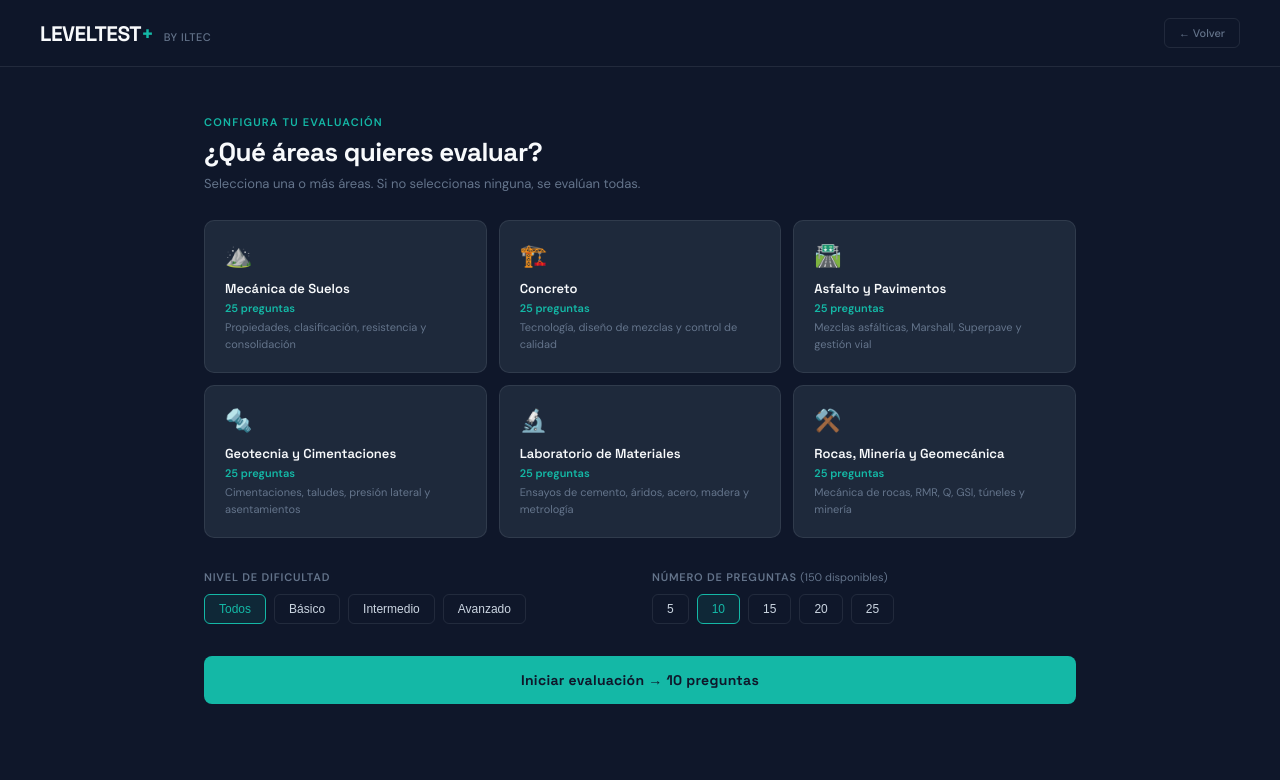
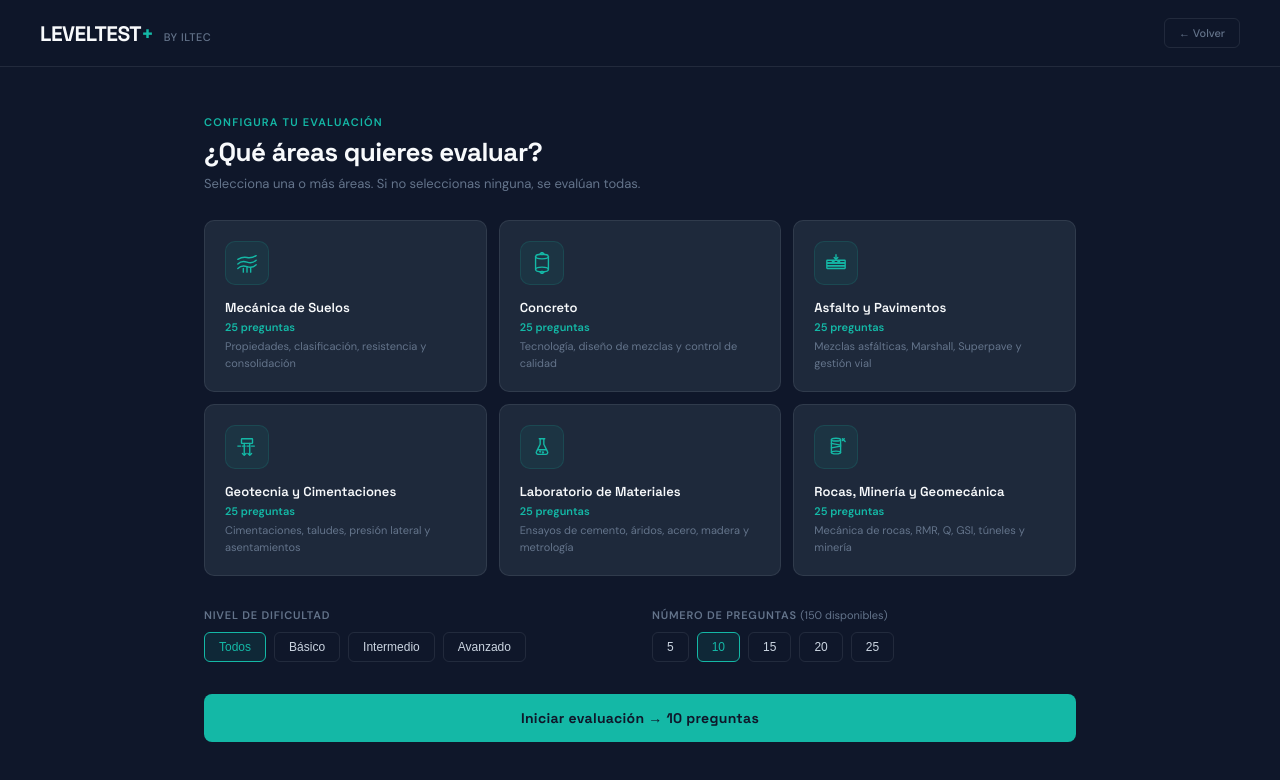
Before and after one commit to jcristovidal-pro/leveltest, a React (Vite) app: page / in a window 1280 px wide. Both pictures are taken after a click on the button "Iniciar evaluación →". Shown: the top 780 px of the page. Built offline with nearby package versions, Linux system fonts and the light colour scheme.

Commit message:
Update App.jsx

```diff
--- a/src/App.jsx
+++ b/src/App.jsx
@@ -18,13 +18,101 @@ const C = {
 const TIMER_TOTAL = 25;
 const LETTERS = ["A","B","C","D"];
 
+// ─── SVG ICONS ────────────────────────────────────────────────────────────────
+const icons = {
+  mecanica_suelos: ({ size=28, color="currentColor" }) => (
+    <svg width={size} height={size} viewBox="0 0 24 24" fill="none" stroke={color} strokeWidth="1.5" strokeLinecap="round" strokeLinejoin="round">
+      {/* soil layers / strata */}
+      <path d="M2 18 Q6 14 12 16 Q18 18 22 14"/>
+      <path d="M2 13 Q6 9 12 11 Q18 13 22 9"/>
+      <path d="M2 8 Q7 5 12 6 Q17 7 22 4"/>
+      <line x1="8" y1="18" x2="8" y2="22"/>
+      <line x1="12" y1="16" x2="12" y2="22"/>
+      <line x1="16" y1="17" x2="16" y2="22"/>
+    </svg>
+  ),
+  concreto: ({ size=28, color="currentColor" }) => (
+    <svg width={size} height={size} viewBox="0 0 24 24" fill="none" stroke={color} strokeWidth="1.5" strokeLinecap="round" strokeLinejoin="round">
+      {/* cylinder specimen */}
+      <ellipse cx="12" cy="5" rx="7" ry="2.5"/>
+      <line x1="5" y1="5" x2="5" y2="19"/>
+      <line x1="19" y1="5" x2="19" y2="19"/>
+      <ellipse cx="12" cy="19" rx="7" ry="2.5"/>
+      {/* compression arrows */}
+      <line x1="12" y1="1" x2="12" y2="3"/>
+      <polyline points="10,2 12,0 14,2"/>
+      <line x1="12" y1="21" x2="12" y2="23"/>
+      <polyline points="10,22 12,24 14,22"/>
+    </svg>
+  ),
+  asfalto_pavimentos: ({ size=28, color="currentColor" }) => (
+    <svg width={size} height={size} viewBox="0 0 24 24" fill="none" stroke={color} strokeWidth="1.5" strokeLinecap="round" strokeLinejoin="round">
+      {/* road cross-section layers */}
+      <rect x="2" y="15" width="20" height="3" rx="0.5"/>
+      <rect x="2" y="12" width="20" height="3" rx="0.5"/>
+      <rect x="2" y="9" width="20" height="3" rx="0.5"/>
+      {/* road markings */}
+      <line x1="8" y1="10.5" x2="10" y2="10.5" strokeDasharray="2 2"/>
+      <line x1="14" y1="10.5" x2="16" y2="10.5" strokeDasharray="2 2"/>
+      {/* Marshall arrow load */}
+      <line x1="12" y1="3" x2="12" y2="7"/>
+      <polyline points="10,6 12,8 14,6"/>
+    </svg>
+  ),
+  geotecnia_cimentaciones: ({ size=28, color="currentColor" }) => (
+    <svg width={size} height={size} viewBox="0 0 24 24" fill="none" stroke={color} strokeWidth="1.5" strokeLinecap="round" strokeLinejoin="round">
+      {/* foundation footprint */}
+      <rect x="6" y="3" width="12" height="5" rx="0.5"/>
+      {/* pile */}
+      <line x1="9" y1="8" x2="9" y2="20"/>
+      <line x1="15" y1="8" x2="15" y2="20"/>
+      {/* pile tip */}
+      <polyline points="7,19 9,21 11,19"/>
+      <polyline points="13,19 15,21 17,19"/>
+      {/* soil line */}
+      <line x1="2" y1="11" x2="22" y2="11" strokeDasharray="3 2"/>
+    </svg>
+  ),
+  laboratorio_materiales: ({ size=28, color="currentColor" }) => (
+    <svg width={size} height={size} viewBox="0 0 24 24" fill="none" stroke={color} strokeWidth="1.5" strokeLinecap="round" strokeLinejoin="round">
+      {/* flask / beaker */}
+      <path d="M9 3h6M10 3v6L6 17a2 2 0 001.8 3h8.4A2 2 0 0018 17L14 9V3"/>
+      {/* liquid level */}
+      <line x1="7.5" y1="15" x2="16.5" y2="15"/>
+      {/* bubbles */}
+      <circle cx="10" cy="17" r="0.5" fill={color}/>
+      <circle cx="13" cy="18" r="0.5" fill={color}/>
+    </svg>
+  ),
+  rocas_mineria: ({ size=28, color="currentColor" }) => (
+    <svg width={size} height={size} viewBox="0 0 24 24" fill="none" stroke={color} strokeWidth="1.5" strokeLinecap="round" strokeLinejoin="round">
+      {/* rock core sample */}
+      <ellipse cx="12" cy="4" rx="5" ry="1.5"/>
+      <line x1="7" y1="4" x2="7" y2="18"/>
+      <line x1="17" y1="4" x2="17" y2="18"/>
+      <ellipse cx="12" cy="18" rx="5" ry="1.5"/>
+      {/* fracture lines inside core */}
+      <line x1="7" y1="8" x2="17" y2="10"/>
+      <line x1="7" y1="13" x2="17" y2="11"/>
+      {/* pickaxe hint */}
+      <line x1="19" y1="3" x2="22" y2="6"/>
+      <line x1="21" y1="3" x2="19" y2="5"/>
+    </svg>
+  ),
+};
+
+const CatIcon = ({ id, size=28, color }) => {
+  const Icon = icons[id];
+  return Icon ? <Icon size={size} color={color || C.teal}/> : null;
+};
+
 const CATEGORIES = [
-  { id:"mecanica_suelos",         label:"Mecánica de Suelos",           icon:"⛰️",  desc:"Propiedades, clasificación, resistencia y consolidación" },
-  { id:"concreto",                label:"Concreto",                      icon:"🏗️",  desc:"Tecnología, diseño de mezclas y control de calidad" },
-  { id:"asfalto_pavimentos",      label:"Asfalto y Pavimentos",          icon:"🛣️",  desc:"Mezclas asfálticas, Marshall, Superpave y gestión vial" },
-  { id:"geotecnia_cimentaciones", label:"Geotecnia y Cimentaciones",     icon:"🔩",  desc:"Cimentaciones, taludes, presión lateral y asentamientos" },
-  { id:"laboratorio_materiales",  label:"Laboratorio de Materiales",     icon:"🔬",  desc:"Ensayos de cemento, áridos, acero, madera y metrología" },
-  { id:"rocas_mineria",           label:"Rocas, Minería y Geomecánica",  icon:"⚒️",  desc:"Mecánica de rocas, RMR, Q, GSI, túneles y minería" },
+  { id:"mecanica_suelos",         label:"Mecánica de Suelos",           desc:"Propiedades, clasificación, resistencia y consolidación" },
+  { id:"concreto",                label:"Concreto",                      desc:"Tecnología, diseño de mezclas y control de calidad" },
+  { id:"asfalto_pavimentos",      label:"Asfalto y Pavimentos",          desc:"Mezclas asfálticas, Marshall, Superpave y gestión vial" },
+  { id:"geotecnia_cimentaciones", label:"Geotecnia y Cimentaciones",     desc:"Cimentaciones, taludes, presión lateral y asentamientos" },
+  { id:"laboratorio_materiales",  label:"Laboratorio de Materiales",     desc:"Ensayos de cemento, áridos, acero, madera y metrología" },
+  { id:"rocas_mineria",           label:"Rocas, Minería y Geomecánica",  desc:"Mecánica de rocas, RMR, Q, GSI, túneles y minería" },
 ];
 
 // ─── CSS ──────────────────────────────────────────────────────────────────────
@@ -144,7 +232,15 @@ const css = `
     content:'✓';position:absolute;top:12px;right:14px;
     color:${C.teal};font-size:13px;font-weight:700;
   }
-  .lt-cat-icon{font-size:22px;margin-bottom:10px;display:block}
+  .lt-cat-icon{
+    width:44px;height:44px;border-radius:10px;
+    background:rgba(20,184,166,0.08);border:1px solid rgba(20,184,166,0.15);
+    display:flex;align-items:center;justify-content:center;
+    margin-bottom:14px;flex-shrink:0;
+  }
+  .lt-cat-card.selected .lt-cat-icon{
+    background:rgba(20,184,166,0.15);border-color:rgba(20,184,166,0.35);
+  }
   .lt-cat-name{font-family:'Space Grotesk',sans-serif;font-size:13px;font-weight:600;color:${C.white};margin-bottom:4px}
   .lt-cat-count{font-size:11px;color:${C.teal};margin-bottom:4px;font-weight:600}
   .lt-cat-desc{font-size:11px;color:${C.subtle};line-height:1.5}
@@ -587,7 +683,7 @@ export default function LevelTestApp() {
               <div key={cat.id}
                 className={`lt-cat-card ${selectedCats.includes(cat.id) ? "selected" : ""}`}
                 onClick={() => toggleCat(cat.id)}>
-                <span className="lt-cat-icon">{cat.icon}</span>
+                <div className="lt-cat-icon"><CatIcon id={cat.id} size={22}/></div>
                 <div className="lt-cat-name">{cat.label}</div>
                 <div className="lt-cat-count">{cat.count} preguntas</div>
                 <div className="lt-cat-desc">{cat.desc}</div>
@@ -648,7 +744,9 @@ export default function LevelTestApp() {
           rightSlot={
             <div style={{ display:"flex", alignItems:"center", gap:10 }}>
               {streak >= 2 && <div className="lt-streak">🔥 {streak} racha</div>}
-              <div className="lt-header-tag">{catInfo?.icon} {catInfo?.label}</div>
+              <div className="lt-header-tag" style={{display:"flex",alignItems:"center",gap:6}}>
+                <CatIcon id={q.category} size={14} color={C.subtle}/> {catInfo?.label}
+              </div>
             </div>
           }
         />
```
